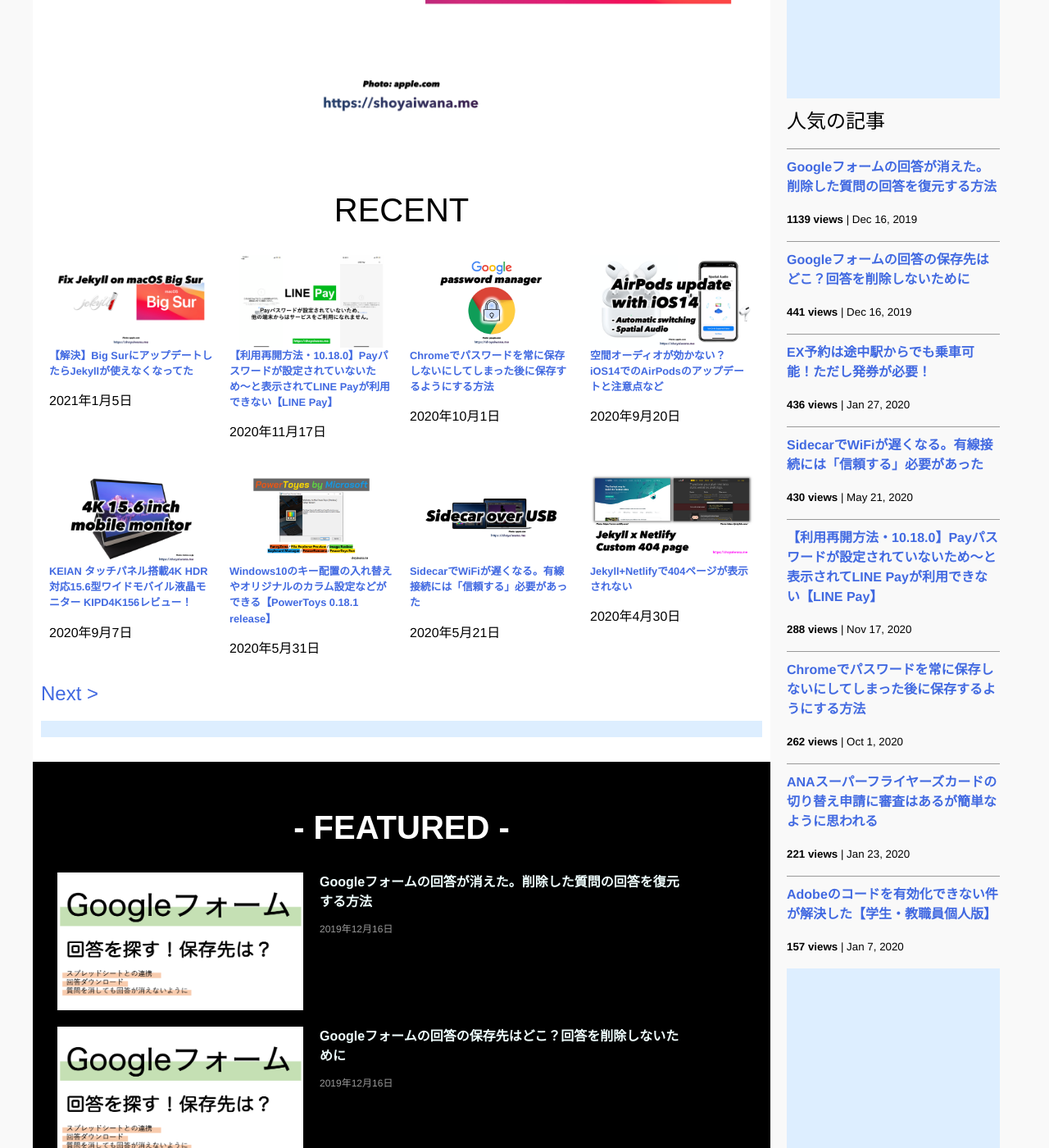
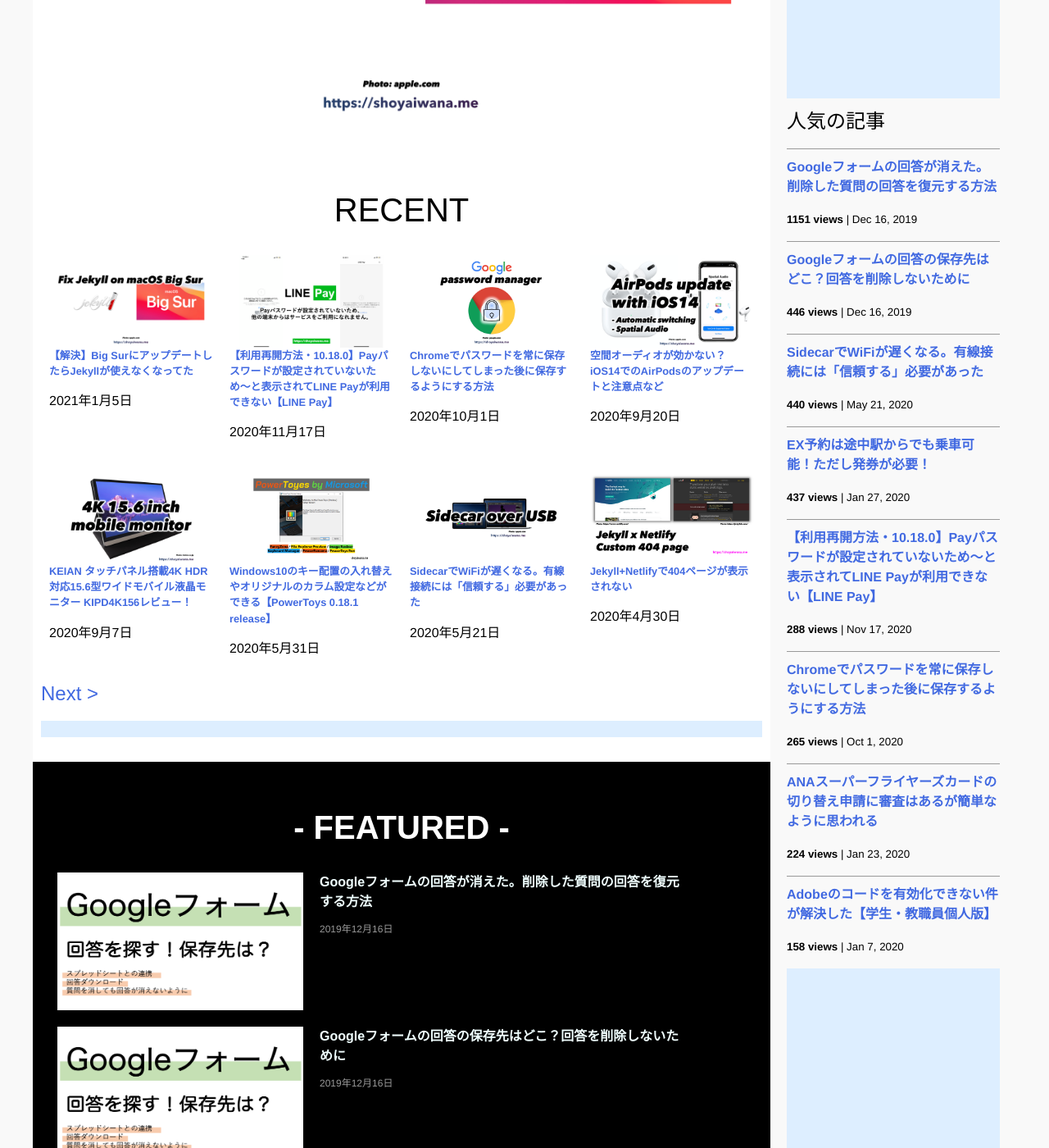
Before and after one commit to iwanaminami/shoyaiwaname, a Jekyll site: the page built from index.markdown, in a window 1280 px wide and 1400 px high, scrolled down 817 px. Shown: the whole window at 82% size. Built offline with Jekyll 4.4.1, drawn with Linux system fonts in a browser that asks for light colours; nearby versions of some CDN libraries; comment, search, counter and statistics services are not loaded.

Commit message:
a new commit message

```diff
--- a/_data/popularposts.yml
+++ b/_data/popularposts.yml
@@ -1,17 +1,17 @@
 side:
-  - view: 1139
+  - view: 1151
     url: /2019/12/16/restore-googleform.html
-  - view: 441
+  - view: 446
     url: /2019/12/16/googleform-answers.html
-  - view: 436
+  - view: 440
+    url: /2020/05/21/sidecar-via-cable.html
+  - view: 437
     url: /2020/01/27/ex-rideontheway.html
-  - view: 430
-    url: /2020/05/21/sidecar-via-cable.html
   - view: 288
     url: /2020/11/17/linepay.html
-  - view: 262
+  - view: 265
     url: /2020/10/01/googlepassword.html
-  - view: 221
+  - view: 224
     url: /2020/01/23/sfc-judge.html
-  - view: 157
+  - view: 158
     url: /2020/01/07/adobe-activate-problem.html
```
